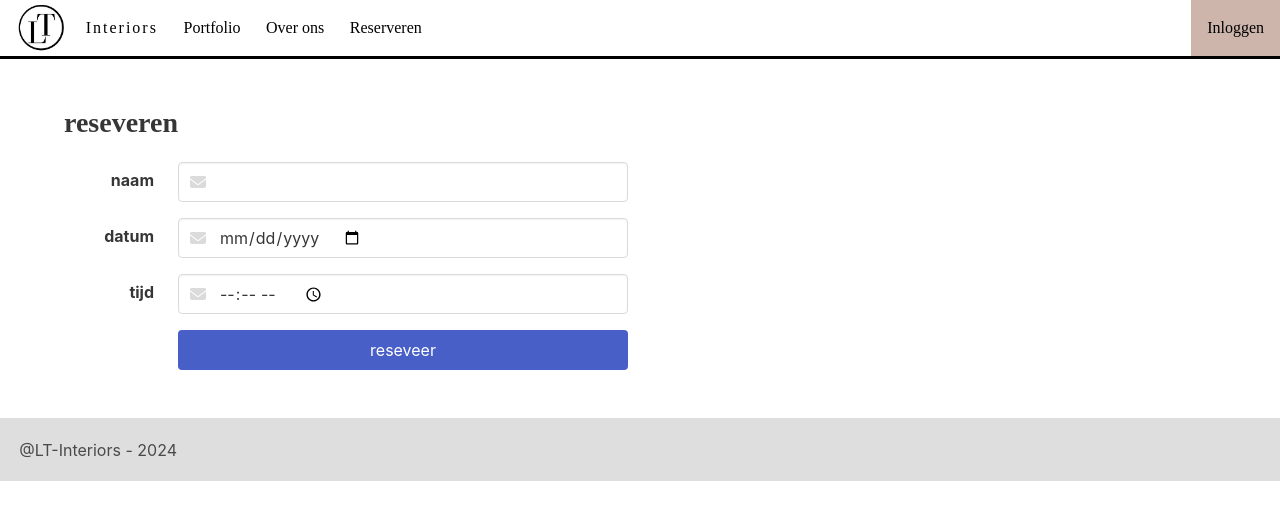
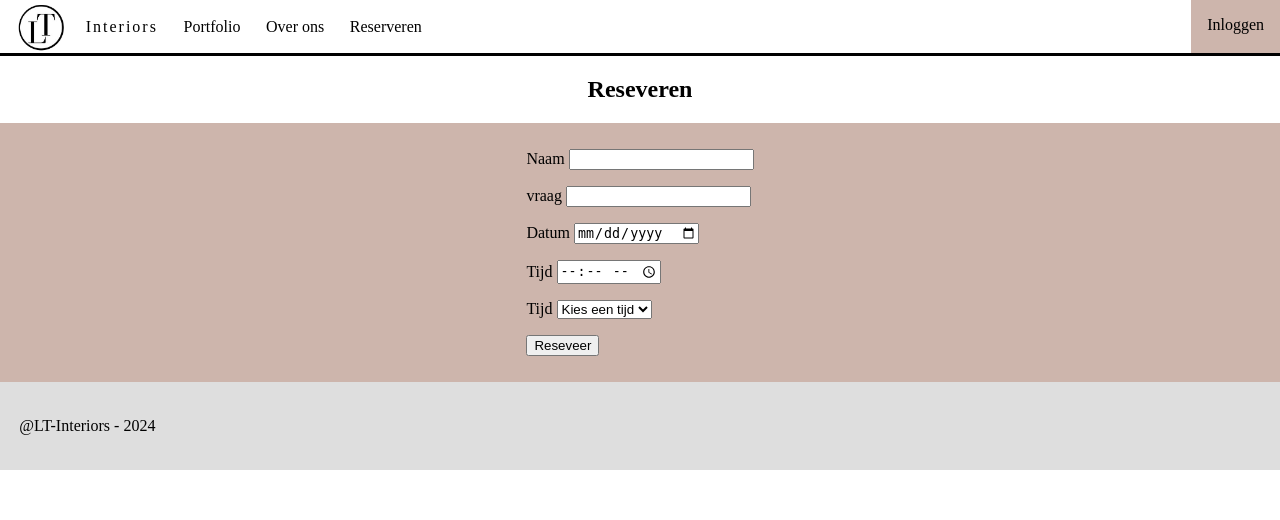
Before and after one commit to AlexDusselaar/CLE2, a PHP site: page /reserveren.php in a window 1280 px wide. Shown: the top 520 px of the page. Run offline with PHP 8.4, Linux system fonts and the light colour scheme; some web fonts are replaced.

Commit message:
reserveer update 1

```diff
--- a/css/style.css
+++ b/css/style.css
@@ -120,6 +120,9 @@ header a:hover {
   margin: 2vw;
 }
 
+.flex1 {
+  flex: 1;
+}
 .flex2 {
   flex: 2;
 }
@@ -191,3 +194,25 @@ footer {
   align-items: center;
   margin: 3vw 0 6vw 0;
 }
+
+/* RESERVEREN */
+
+.form {
+  display: flex;
+  justify-content: center;
+}
+
+#form {
+  display: flex;
+  justify-content: center;
+  background-color: #cdb5ac;
+  padding: 2vw;
+}
+
+label {
+  color: #000;
+}
+
+input {
+  color: #000;
+}
--- a/reserveren.php
+++ b/reserveren.php
@@ -31,75 +31,67 @@ if (empty($errors)) {
 
 
 <?php require_once 'include/header.php'?>
-<head>
-    <link rel="stylesheet" href="https://cdnjs.cloudflare.com/ajax/libs/font-awesome/6.2.1/css/all.min.css"/>
-    <link rel="stylesheet" href="https://cdn.jsdelivr.net/npm/bulma@0.9.4/css/bulma.min.css">
-    <title>reseveren</title>
-</head>
-<section class="section">
-    <div class="container content">
-        <h2 class="title">reseveren</h2>
 
-        <section class="columns">
-            <form class="column is-6" action="" method="post">
+<section>
+    <div>
+        <h2 class="form">Reseveren</h2>
 
-                <div class="field is-horizontal">
-                    <div class="field-label is-normal">
-                        <label class="label" for="game">naam</label>
+        <section id="form">
+            <form action="" method="post">
+
+                <div class="flex1">
+                    <div>
+                        <label for="naam">Naam</label>
+                        <input id="naam" type="text" name="naam"
+                               value="<?= $naam ?? '' ?>"/>
+                        <p>
+                            <?= $errors['naam'] ?? '' ?>
+                        </p>
                     </div>
-                    <div class="field-body">
-                        <div class="field">
-                            <div class="control has-icons-left">
-                                <input class="input" id="naam" type="text" name="naam"
-                                       value="<?= $naam ?? '' ?>"/>
-                                <span class="icon is-small is-left"><i class="fas fa-envelope"></i></span>
-                            </div>
-                            <p class="help is-danger">
-                                <?= $errors['naam'] ?? '' ?>
-                            </p>
-                        </div>
+
+                    <div>
+                        <label for="vraag">vraag</label>
+                        <input id="vraag" type="text" name="vraag" value="<?= $vraag ?? '' ?>"/>
+                        <p>
+                            <?= $errors['tijd'] ?? '' ?>
+                        </p>
                     </div>
                 </div>
 
-                <div class="field is-horizontal">
-                    <div class="field-label is-normal">
-                        <label class="label" for="genre">datum</label>
+                <div class="flex2">
+                    <div>
+                        <label for="datum">Datum</label>
+                        <input id="datum" type="date" name="datum"
+                               value="<?= $datum ?? '' ?>"/>
+                        <p>
+                            <?= $errors['datum'] ?? '' ?>
+                        </p>
                     </div>
-                    <div class="field-body">
-                        <div class="field">
-                            <div class="control has-icons-left">
-                                <input class="input" id="datum" type="date" name="datum"
-                                       value="<?= $datum ?? '' ?>"/>
-                                <span class="icon is-small is-left"><i class="fas fa-envelope"></i></span>
-                            </div>
-                            <p class="help is-danger">
-                                <?= $errors['datum'] ?? '' ?>
-                            </p>
-                        </div>
+
+                    <div>
+                        <label for="tijd">Tijd</label>
+                        <input id="tijd" type="time" name="tijd" value="<?= $tijd ?? '' ?>"/>
+                        <p>
+                            <?= $errors['tijd'] ?? '' ?>
+                        </p>
+                    </div>
+
+                    <div>
+                        <label for="tijd">Tijd</label>
+                        <select id="tijd" name="tijd">
+                            <option value="" disabled selected>Kies een tijd</option>
+                            <option value="optie1">optie1</option>
+                            <option value="optie2">optie2</option>
+                            <option value="optie3">optie3</option>
+                        </select>
+                        <p>
+                            <?= $errors['tijd'] ?? '' ?>
+                        </p>
                     </div>
                 </div>
 
-                <div class="field is-horizontal">
-                    <div class="field-label is-normal">
-                        <label class="label" for="link">tijd</label>
-                    </div>
-                    <div class="field-body">
-                        <div class="field">
-                            <div class="control has-icons-left">
-                                <input class="input" id="tijd" type="time" name="tijd" value="<?= $tijd ?? '' ?>"/>
-                                <span class="icon is-small is-left"><i class="fas fa-envelope"></i></span>
-                            </div>
-                            <p class="help is-danger">
-                                <?= $errors['tijd'] ?? '' ?>
-                            </p>
-                        </div>
-                    </div>
-                </div>
-                <div class="field is-horizontal">
-                    <div class="field-label is-normal"></div>
-                    <div class="field-body">
-                        <button class="button is-link is-fullwidth" type="submit" name="submit">reseveer</button>
-                    </div>
+                <div>
+                        <button type="submit" name="submit">Reseveer</button>
                 </div>
             </form>
         </section>
```
